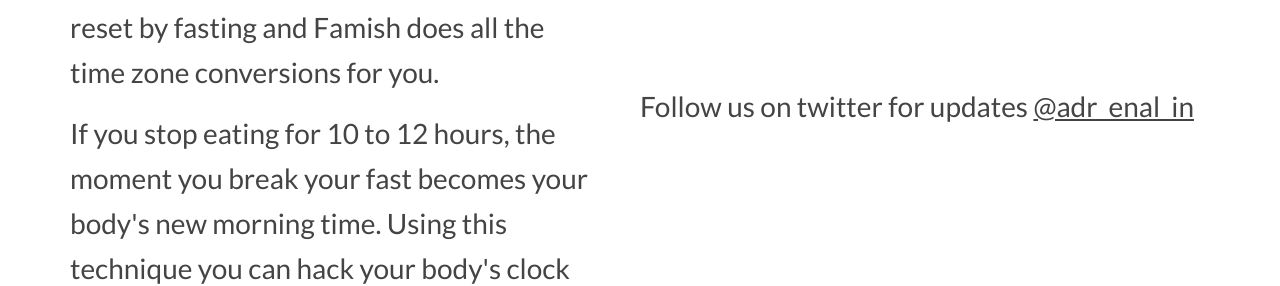
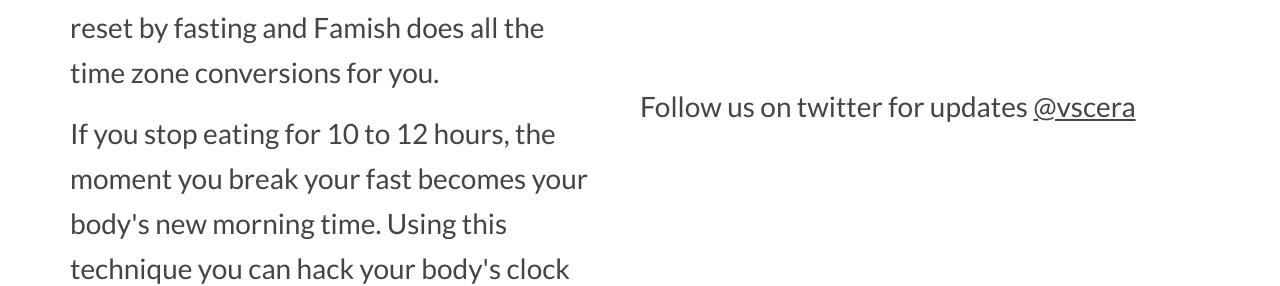
Before and after one commit to dakotahp/famish, a Jekyll site: the page built from index.html, in a window 1280 px wide. Shown: the part 1514-1800 px from the top of the page. Built offline with Jekyll 4.4.1, drawn with Linux system fonts in a browser that asks for light colours; nearby versions of some CDN libraries; comment, search, counter and statistics services are not loaded.

Commit message:
Change twitter account

```diff
--- a/index.html
+++ b/index.html
@@ -195,7 +195,7 @@ layout: application
       <p>&nbsp;</p>
 
       <p>Follow us on twitter for updates
-        <a href="https://twitter.com/adr_enal_in">@adr_enal_in</a>
+        <a href="https://twitter.com/vscera">@vscera</a>
       </p>
     </div>
   </div>
```
